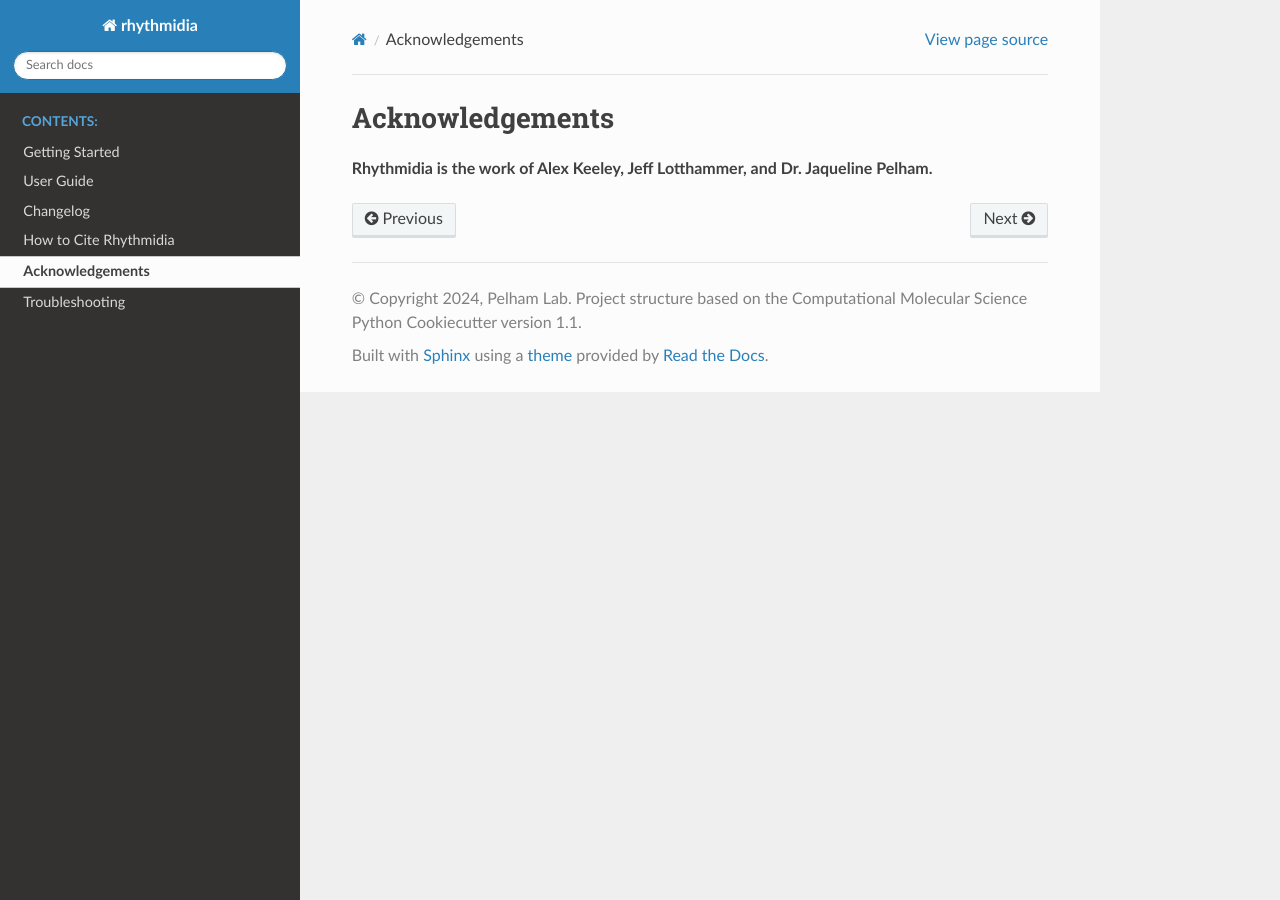
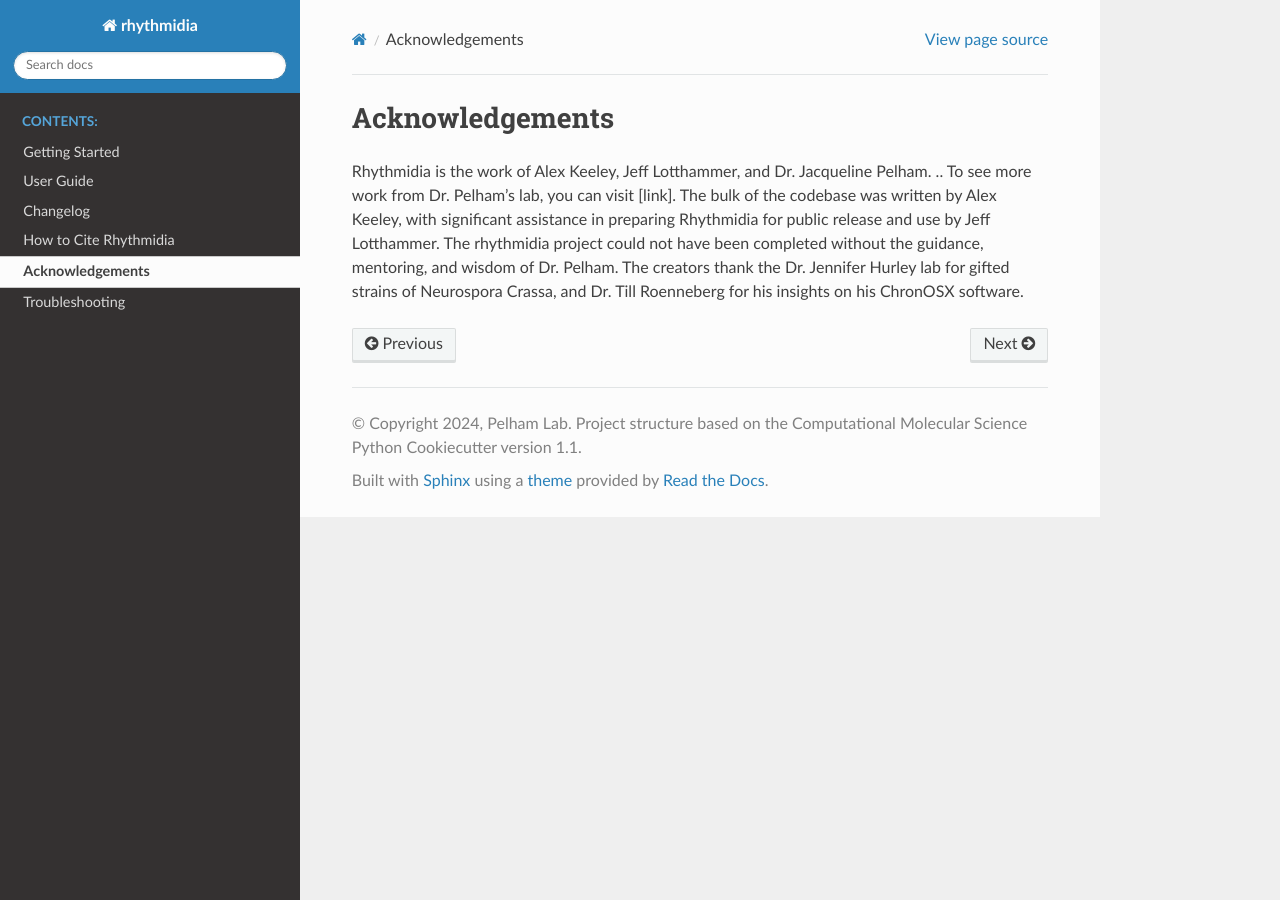
Before and after one commit to Pelham-Lab/rhythmidia, a Sphinx documentation site: the page built from docs/acknowledgements.rst, in a window 1280 px wide. Built offline with Sphinx 7.4.7 and the Read the Docs theme 2.0.0, drawn with Linux system fonts in a browser that asks for light colours; the version number could not be read and is left out.

Commit message:
Updated docs

```diff
--- a/docs/acknowledgements.rst
+++ b/docs/acknowledgements.rst
@@ -1,8 +1,8 @@
 Acknowledgements
 ===============
 
-Rhythmidia is the work of Alex Keeley, Jeff Lotthammer, and Dr. Jaqueline Pelham.
- .. To see more work from Dr. Pelham's lab, you can visit [link].
- .. The bulk of the codebase was written by Alex Keeley, with significant assistance in preparing Rhythmidia for public release and use by Jeff Lotthammer.
- .. The rhythmidia project could not have been completed without the guidance, mentoring, and wisdom of Dr. Pelham.
- .. The creators thank the Dr. Jennifer Hurley lab for gifted strains of Neurospora Crassa, and Dr. Till Roenneberg for his insights on his ChronOSX software.
+Rhythmidia is the work of Alex Keeley, Jeff Lotthammer, and Dr. Jacqueline Pelham.
+.. To see more work from Dr. Pelham's lab, you can visit [link].
+The bulk of the codebase was written by Alex Keeley, with significant assistance in preparing Rhythmidia for public release and use by Jeff Lotthammer.
+The rhythmidia project could not have been completed without the guidance, mentoring, and wisdom of Dr. Pelham.
+The creators thank the Dr. Jennifer Hurley lab for gifted strains of Neurospora Crassa, and Dr. Till Roenneberg for his insights on his ChronOSX software.
```
